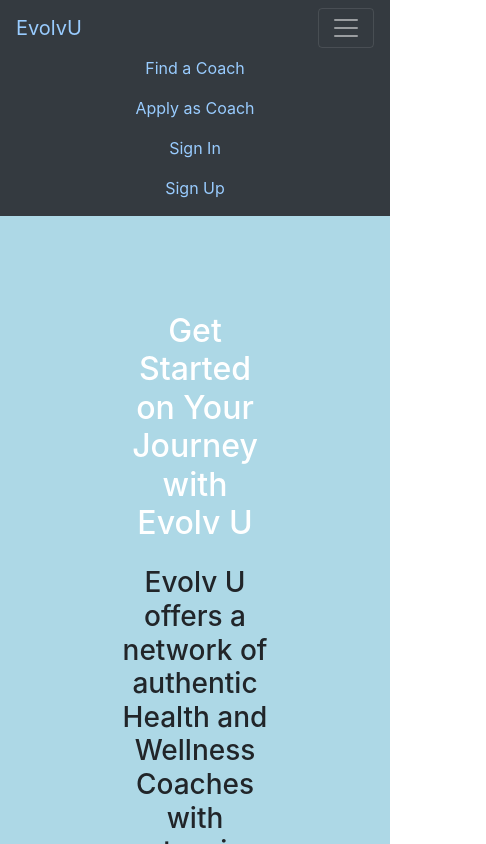
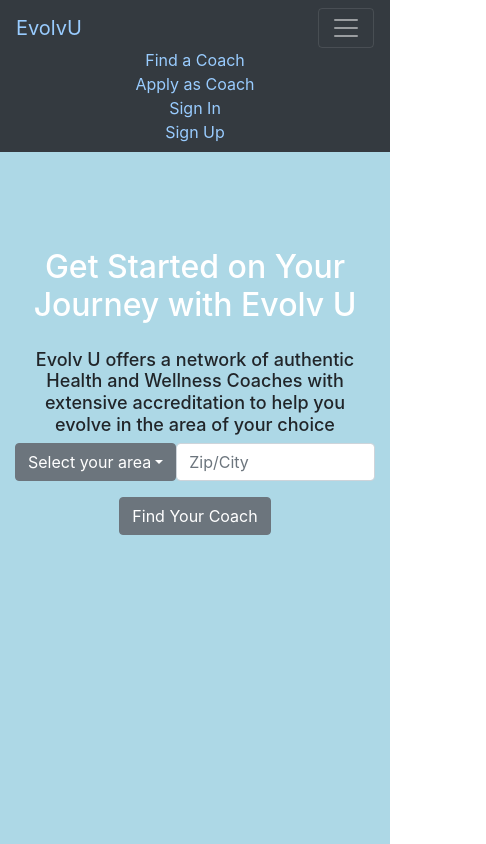
Before and after one commit to BU-Spark/se-evolvu-app, a React (Create React App) app in the folder client/: page / in a window 390 px wide. Both pictures are taken after a click on the button 346 px from the left and 28 px from the top of the page. Shown: the top 844 px of the page, 486 px wide, since content can reach past the window. Built offline with nearby package versions, Linux system fonts and the light colour scheme.

Commit message:
added responsiveness to homepage using media queries

```diff
--- a/client/src/components/Footer/index.css
+++ b/client/src/components/Footer/index.css
@@ -6,10 +6,13 @@
 .footer h8{
     color: #4d4d4d;
 }
+/*
+
+NOTE: Removed this because styling using this caused issues on mobie
 
 .row{
     height: 220px;
-}
+} */
 
 .col-xs-6{
     margin-top: 25px;
--- a/client/src/components/Homepage/Searchbar/index.css
+++ b/client/src/components/Homepage/Searchbar/index.css
@@ -13,3 +13,18 @@
 .dropdown-toggle {
     width: 20rem;
 }
+
+/* Mobile Media Queries */
+
+@media only screen and (max-width: 768px) {
+    .searchbar-wrapper {
+        width: 100%;
+        padding: 0;
+    }
+    .searchbar-input {
+        display: flex;
+    }
+    .dropdown-toggle {
+        width: 100%;
+    }
+}
--- a/client/src/components/Homepage/index.css
+++ b/client/src/components/Homepage/index.css
@@ -23,3 +23,17 @@
     color: #99CCFF;
     padding: 2rem;
 }
+
+/* Mobile Media Queries */
+
+@media only screen and (max-width: 768px) {
+    .homepage-title {
+        padding: 0;
+    }
+    .homepage-desc {
+        font-size: large;
+    }
+    .homepage-search-text {
+        width: 100%
+    }
+}
--- a/client/src/components/Homepage/index.js
+++ b/client/src/components/Homepage/index.js
@@ -13,8 +13,8 @@
         <div className="homepage-body">
             <div className="container-fluid homepage-search">
                 <div className="homepage-search-text">
-                    <h2 style={{color: "white", padding: "1rem"}}>Get Started on Your Journey with Evolv U</h2>
-                    <h3>Evolv U offers a network of authentic Health and Wellness Coaches with extensive accreditation to help you evolve in the area of your choice</h3>
+                    <h2 className="homepage-title" style={{color: "white", padding: "1rem"}}>Get Started on Your Journey with Evolv U</h2>
+                    <h3 className="homepage-desc">Evolv U offers a network of authentic Health and Wellness Coaches with extensive accreditation to help you evolve in the area of your choice</h3>
                 </div>
                 <Searchbar/>
             </div>
--- a/client/src/components/Navbar/index.js
+++ b/client/src/components/Navbar/index.js
@@ -58,18 +58,18 @@
             <Navbar.Toggle aria-controls="responsive-navbar-nav" />
             <Navbar.Collapse id="responsive-navbar-nav">
                 <Nav className="mr-auto">
-                    <Nav.Link href="#features">
+                    <Nav>
                         <Link className="navitem" to="/"> Find a Coach </Link>
-                    </Nav.Link>
-                    <Nav.Link href="#pricing">
+                    </Nav>
+                    <Nav>
                         <Link className="navitem" to="/apply"> Apply as Coach </Link>
-                    </Nav.Link>
-                    <Nav.Link href="#deets">
+                    </Nav>
+                    <Nav>
                         <Link className="navitem" to="/sign-in"> Sign In </Link>
-                    </Nav.Link>
-                    <Nav.Link>
+                    </Nav>
+                    <Nav>
                         <Link className="navitem" to="/sign-up"> Sign Up </Link>
-                    </Nav.Link>
+                    </Nav>
                 </Nav>
             </Navbar.Collapse>
             </Navbar>
```
